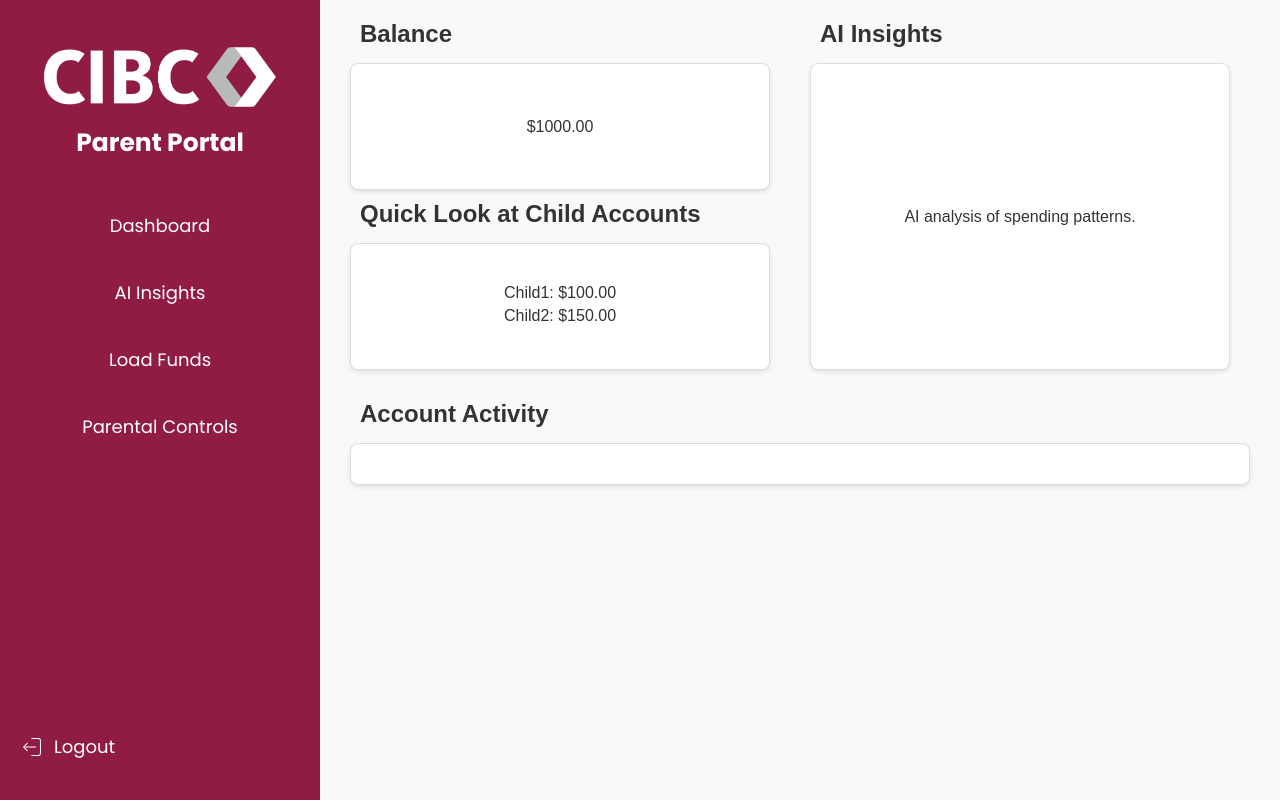
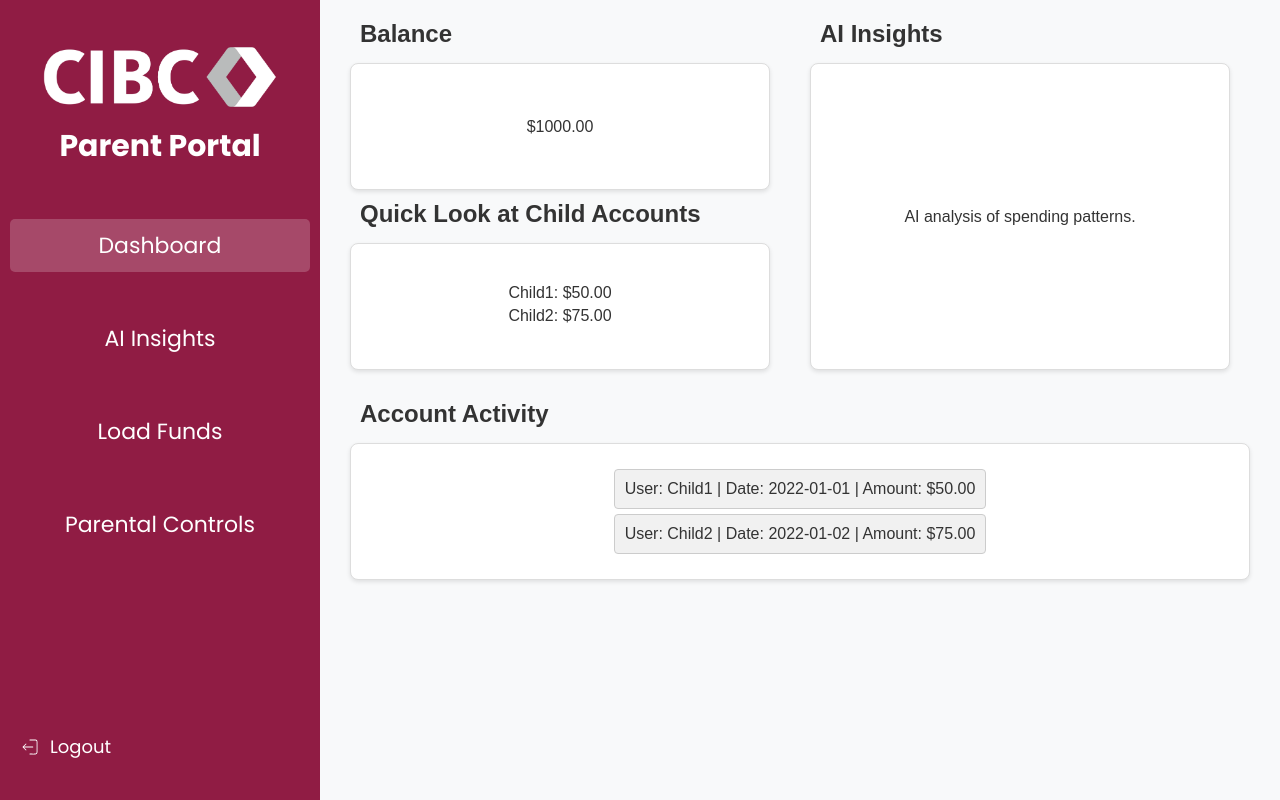
Before and after one commit to MarcVidalCodes/CIBCParentWebApp, a React (Vite) app: page /dashboard in a window 1280 px wide. Built offline with nearby package versions, Linux system fonts and the light colour scheme.

Commit message:
change 2

```diff
--- a/src/UserAccountInfo/UserAccountInfo.json
+++ b/src/UserAccountInfo/UserAccountInfo.json
@@ -13,5 +13,20 @@
       "currency": "USD"
     }
   },
-  "accountActivity": []
+  "accountActivity": [
+    {
+      "user": "Child1",
+      "activity": "Load Funds",
+      "amount": 50.00,
+      "currency": "USD",
+      "date": "2022-01-01"
+    },
+    {
+      "user": "Child2",
+      "activity": "Load Funds",
+      "amount": 75.00,
+      "currency": "USD",
+      "date": "2022-01-02"
+    }
+  ]
 }
--- a/src/components/Navbar/Navbar.css
+++ b/src/components/Navbar/Navbar.css
@@ -24,12 +24,14 @@
     list-style-type: none;
     padding: 0;
     flex-grow: 1;
+    width: 100%;
   }
 
   .navbar li {
     margin-top: 20px;
     padding: 10px;
     text-align: center;
+    width: 100%;
   }
 
   .navbar li a {
@@ -37,9 +39,18 @@
     text-decoration: none;
     color: #fff;
     font-size: 18px;
+    width: 100%;
+    padding: 10px 0;
   }
 
-  .navbar li a:hover {
+  .navbar li a:hover,
+  .navbar li a.active,
+  .navbar li a:visited {
+    background-color: rgba(255, 255, 255, 0.2);
+    border-radius: 5px;
+  }
+
+  .navbar li a.active {
     background-color: rgba(255, 255, 255, 0.2);
     border-radius: 5px;
   }
@@ -60,13 +71,13 @@
 }
 
   .logout-icon {
-    font-size: 24px;
+    font-size: 20px; /* Reduced font size */
     color: #fff;
   }
 
   .logout-text {
     margin-left: 10px;
-    font-size: 18px;
+    font-size: 14px; /* Reduced font size */
     color: #fff;
   }
 
@@ -76,4 +87,32 @@
     font-weight: bold;
     margin-top: 10px;
     text-align: center;
-}
+  }
+
+  @media (min-width: 768px) {
+    .navbar li a {
+      font-size: 20px;
+    }
+
+    .logout-text {
+      font-size: 16px; /* Reduced font size */
+    }
+
+    .money-mentor {
+      font-size: 28px;
+    }
+  }
+
+  @media (min-width: 1024px) {
+    .navbar li a {
+      font-size: 22px;
+    }
+
+    .logout-text {
+      font-size: 18px; /* Reduced font size */
+    }
+
+    .money-mentor {
+      font-size: 30px;
+    }
+  }
--- a/src/components/Navbar/Navbar.jsx
+++ b/src/components/Navbar/Navbar.jsx
@@ -1,5 +1,5 @@
 import React from 'react';
-import { Link } from 'react-router-dom';
+import { NavLink } from 'react-router-dom';
 import { CiLogout } from "react-icons/ci";
 import './Navbar.css';
 import logo from '../../assets/cibclogo1.png'; // Adjust the path based on your project structure
@@ -12,10 +12,10 @@ const Navbar = ({ onLogout }) => {
         <div className="money-mentor">Parent Portal</div>
       </div>
       <ul>
-        <li><Link to="/dashboard">Dashboard</Link></li>
-        <li><Link to="/ai-insights">AI Insights</Link></li>
-        <li><Link to="/load-funds">Load Funds</Link></li>
-        <li><Link to="/parental-controls">Parental Controls</Link></li>
+        <li><NavLink to="/dashboard">Dashboard</NavLink></li>
+        <li><NavLink to="/ai-insights">AI Insights</NavLink></li>
+        <li><NavLink to="/load-funds">Load Funds</NavLink></li>
+        <li><NavLink to="/parental-controls">Parental Controls</NavLink></li>
       </ul>
       <div className="logout-container" onClick={onLogout}>
         <CiLogout className="logout-icon" />
--- a/src/pages/LoadFunds/LoadFunds.jsx
+++ b/src/pages/LoadFunds/LoadFunds.jsx
@@ -39,7 +39,7 @@ const LoadFunds = () => {
 
     if (accountUpdated) {
       setChildAccounts(updatedChildAccounts);
-      updateBalance(amountValue); // Corrected to subtract the amount from the parent account balance
+      updateBalance(-amountValue); // Corrected to subtract the amount from the parent account balance
       const newActivity = { user: toAccount, activity: 'Load Funds', amount: amountValue, currency: 'USD', date: new Date().toISOString().split('T')[0] };
       addAccountActivity(newActivity);
       setMessage('Funds loaded successfully');
--- a/src/pages/Login/Login.css
+++ b/src/pages/Login/Login.css
@@ -8,6 +8,9 @@
   flex: 40%; /* Adjusted to 40% */
   background-color: #D9D9D9;
   padding: 20px;
+  display: flex;
+  justify-content: center; /* Centers the content horizontally */
+  align-items: center; /* Centers the content vertically */
 }
 
 .right-box {
@@ -47,11 +50,11 @@ body{
 .wrapper h1{
   font-size: 36px;
   text-align: center;
-  color: #fff; /* Changed to white */
+  color: #000; /* Changed to black */
 }
 
 .wrapper .tittle{
-  color: #fff; /* Changed to white */
+  color: #000; /* Changed to black */
 }
 
 .wrapper .input-box {
```
